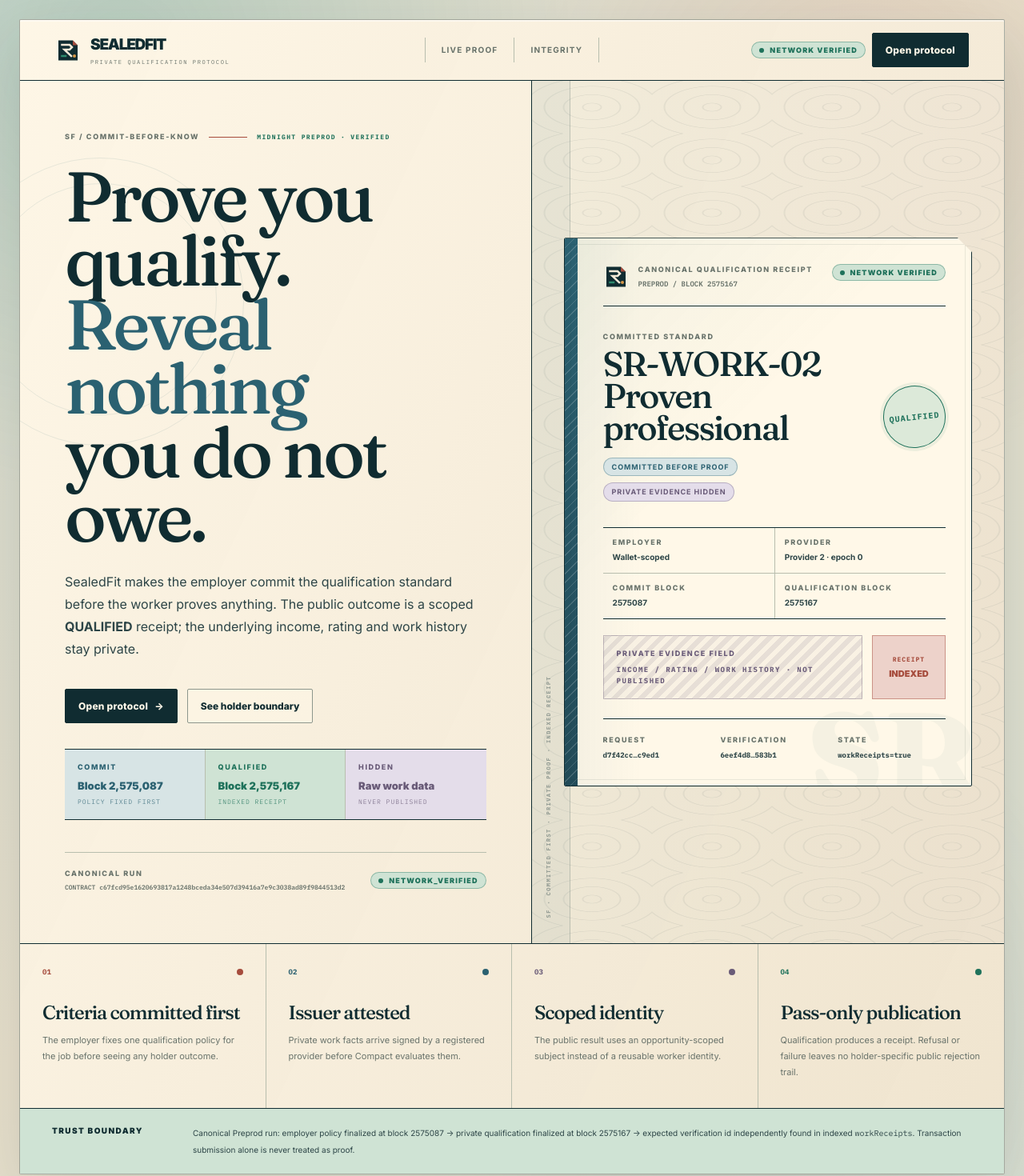
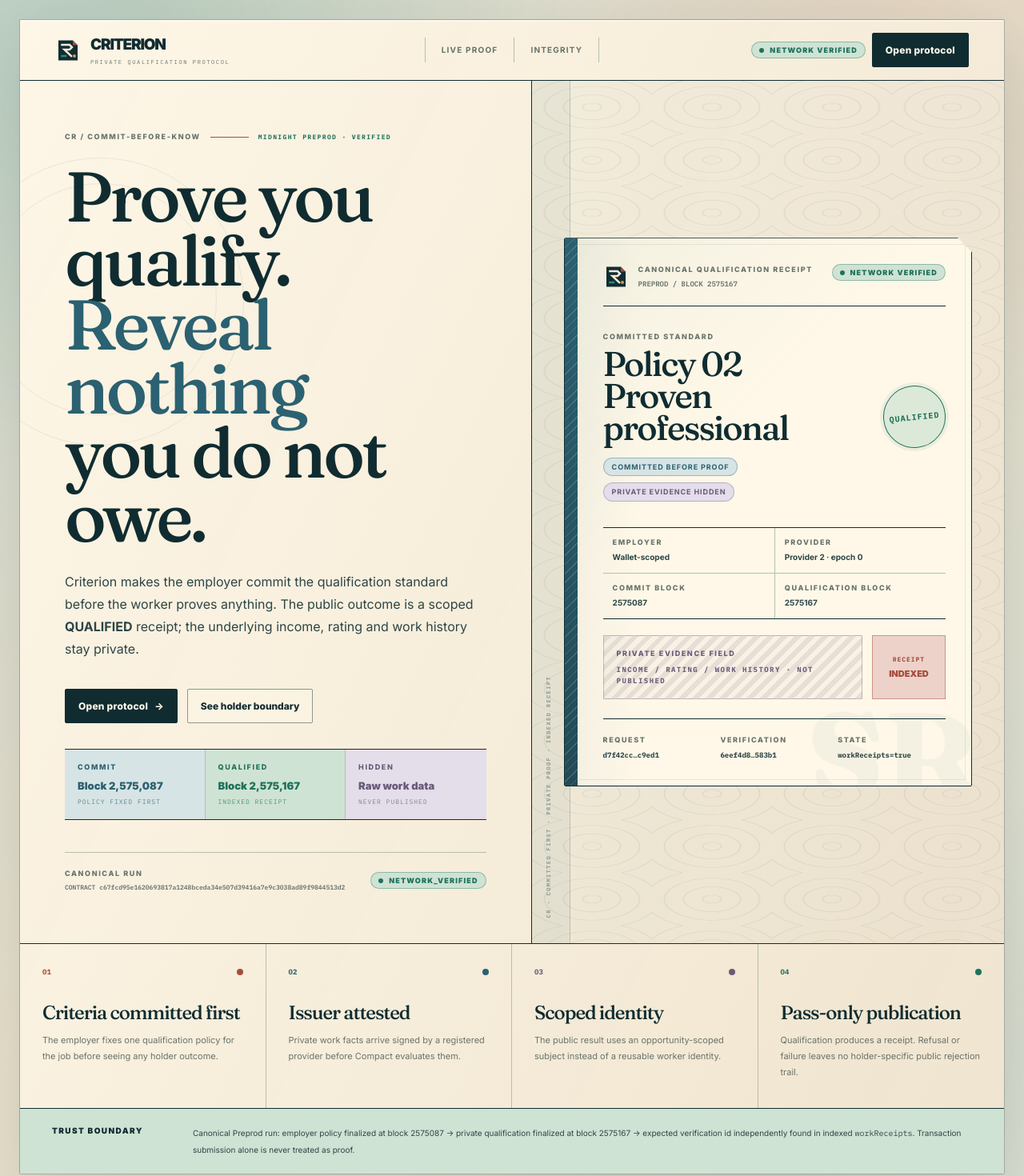
Before and after one commit to Faadil1/shieldrate, a React (Vite) app: page / in a window 1280 px wide. Shown: the top 1470 px of the page at 80% size. Built offline with nearby package versions, Linux system fonts and the light colour scheme; what @midnight-ntwrk/compact-js would draw is missing.

Commit message:
brand: make Criterion the judge-facing identity

```diff
--- a/src/components/Landing.tsx
+++ b/src/components/Landing.tsx
@@ -31,10 +31,10 @@
     <div className="app-shell security-field px-3 py-3 md:px-6 md:py-6">
       <div className="paper-panel mx-auto min-h-[calc(100vh-24px)] max-w-[1500px] overflow-hidden rounded-[2px] md:min-h-[calc(100vh-48px)]">
         <nav className="grid min-h-[76px] grid-cols-[1fr_auto] items-center border-b border-[var(--ink)] px-5 md:grid-cols-[1fr_auto_1fr] md:px-8 lg:px-11">
-          <button onClick={onEnter} className="flex items-center gap-3 text-left" aria-label="Open SealedFit">
+          <button onClick={onEnter} className="flex items-center gap-3 text-left" aria-label="Open Criterion">
             <BrandMark compact />
             <span>
-              <span className="trust-wordmark block text-[19px] text-[var(--ink)]">SEALEDFIT</span>
+              <span className="trust-wordmark block text-[19px] text-[var(--ink)]">CRITERION</span>
               <span className="evidence-mono mt-0.5 block text-[7px] uppercase tracking-[0.23em] text-[var(--muted)]">private qualification protocol</span>
             </span>
           </button>
@@ -57,7 +57,7 @@
               <div className="pointer-events-none absolute -left-11 top-32 h-[290px] w-[290px] rounded-full border border-[rgba(43,97,113,.10)]" />
               <div className="relative z-10">
                 <div className="flex flex-wrap items-center gap-3">
-                  <span className="micro-label">SF / COMMIT-BEFORE-KNOW</span>
+                  <span className="micro-label">CR / COMMIT-BEFORE-KNOW</span>
                   <span className="h-px w-12 bg-[var(--copper)]" />
                   <span className="evidence-mono text-[8px] font-bold uppercase tracking-[0.17em] text-[var(--verify)]">Midnight Preprod · verified</span>
                 </div>
@@ -71,7 +71,7 @@
                 </h1>
 
                 <p className="mt-7 max-w-[650px] text-[16px] leading-7 text-[var(--ink-soft)]">
-                  SealedFit makes the employer commit the qualification standard before the worker proves anything. The public outcome is a scoped <strong>QUALIFIED</strong> receipt; the underlying income, rating and work history stay private.
+                  Criterion makes the employer commit the qualification standard before the worker proves anything. The public outcome is a scoped <strong>QUALIFIED</strong> receipt; the underlying income, rating and work history stay private.
                 </p>
 
                 <div className="mt-9 flex flex-wrap gap-3">
@@ -101,7 +101,7 @@
 
             <div id="proof" className="guilloche relative flex items-center justify-center overflow-hidden px-5 py-12 md:px-10 xl:py-16">
               <div className="pointer-events-none absolute inset-y-0 left-0 hidden w-12 border-r border-[rgba(16,44,49,.18)] bg-[rgba(43,97,113,.055)] xl:block">
-                <div className="receipt-serial evidence-mono absolute bottom-8 left-[16px] text-[7px] font-bold uppercase text-[rgba(16,44,49,.38)]">SF · COMMITTED FIRST · PRIVATE PROOF · INDEXED RECEIPT</div>
+                <div className="receipt-serial evidence-mono absolute bottom-8 left-[16px] text-[7px] font-bold uppercase text-[rgba(16,44,49,.38)]">CR · COMMITTED FIRST · PRIVATE PROOF · INDEXED RECEIPT</div>
               </div>
 
               <div className="proof-instrument-v2 receipt-hover cut-corner w-full max-w-[570px]" tabIndex={0}>
@@ -122,7 +122,7 @@
                     <div className="grid gap-6 py-8 md:grid-cols-[1fr_auto] md:items-center">
                       <div>
                         <div className="micro-label">Committed standard</div>
-                        <div className="display-serif mt-2 text-[43px] leading-[.94] text-[var(--ink)]">SR-WORK-02<br />Proven professional</div>
+                        <div className="display-serif mt-2 text-[43px] leading-[.94] text-[var(--ink)]">Policy 02<br />Proven professional</div>
                         <div className="mt-4 flex flex-wrap gap-2">
                           <span className="rounded-full border border-[rgba(43,97,113,.35)] bg-[var(--mineral-bg)] px-2.5 py-1 text-[9px] font-bold uppercase tracking-[.1em] text-[var(--mineral)]">Committed before proof</span>
                           <span className="rounded-full border border-[rgba(105,91,120,.35)] bg-[var(--iris-bg)] px-2.5 py-1 text-[9px] font-bold uppercase tracking-[.1em] text-[var(--iris)]">Private evidence hidden</span>
```
